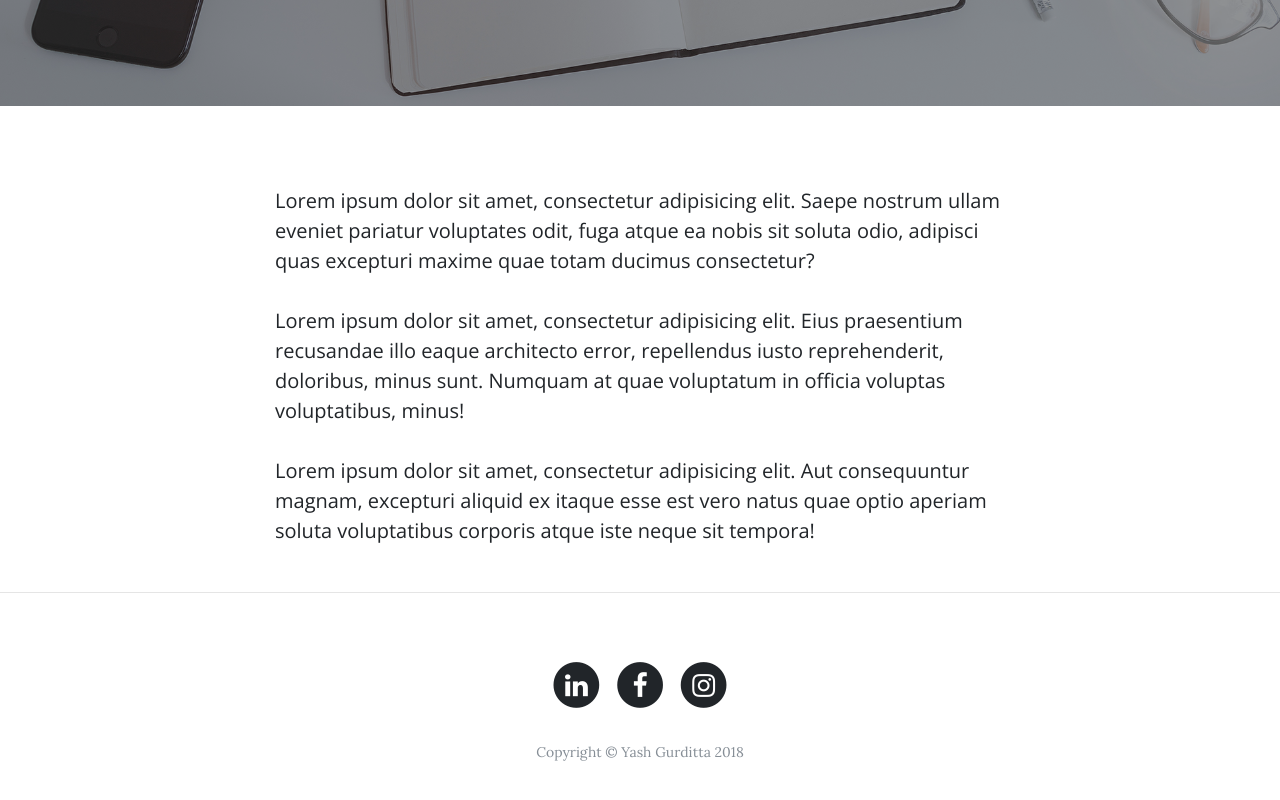
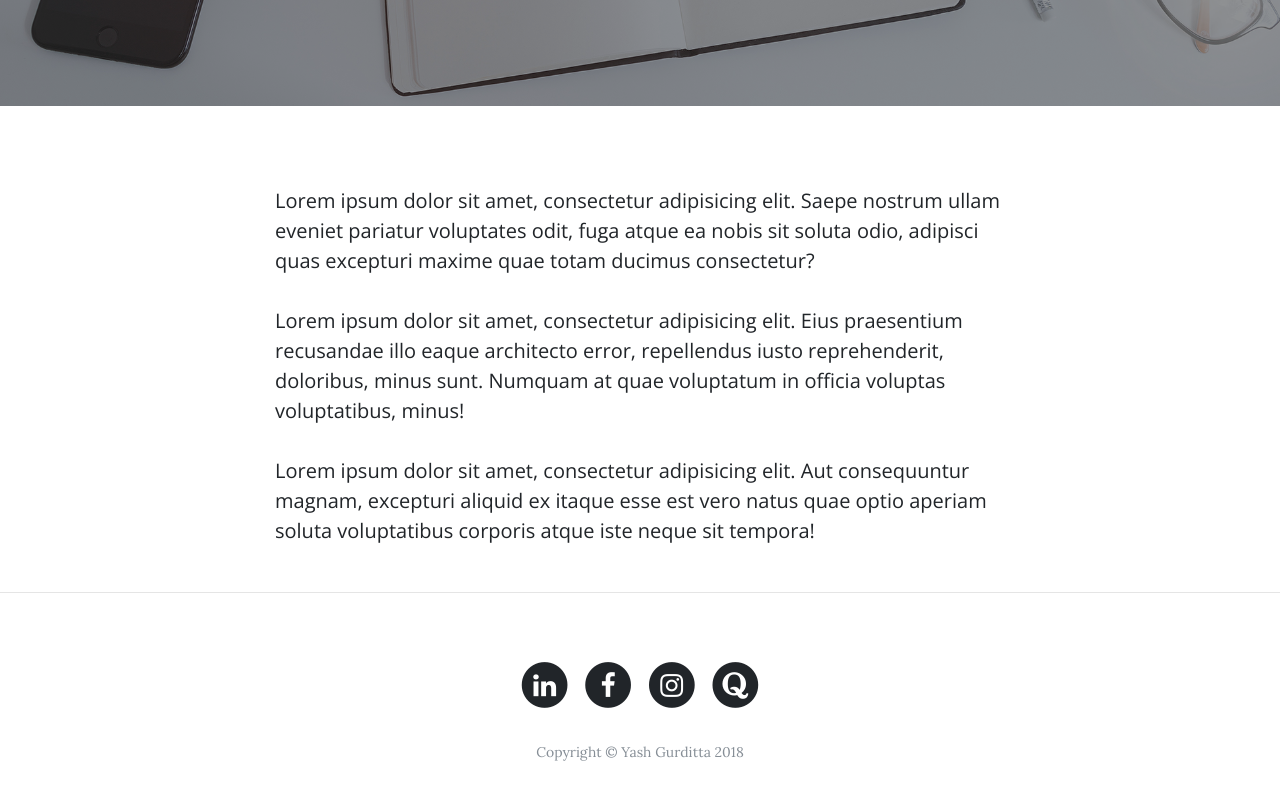
Before and after one commit to yashgurditta/yashgurditta.github.io, a website: page index.html in a window 1280 px wide. Shown: the part 555-1355 px from the top of the page. Drawn offline with nearby package versions, Linux system fonts and the light colour scheme.

Commit message:
Added Quora icon to index

```diff
--- a/index.html
+++ b/index.html
@@ -121,6 +121,14 @@
                   </span>
                 </a>
               </li>
+              <li class="list-inline-item">
+                <a href="https://www.quora.com/profile/Yash-Gurditta">
+                  <span class="fa-stack fa-lg">
+                    <i class="fa fa-circle fa-stack-2x"></i>
+                    <i class="fa fa-quora fa-stack-1x fa-inverse"></i>
+                  </span>
+                </a>
+              </li>
             </ul>
             <p class="copyright text-muted">Copyright &copy; Yash Gurditta 2018</p>
           </div>
```
